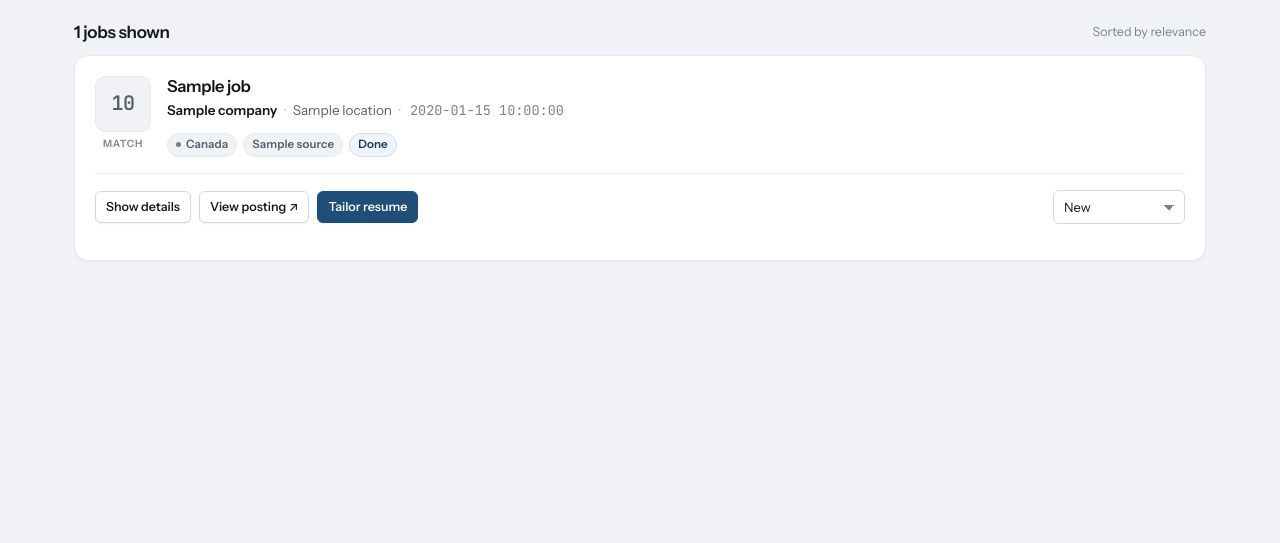
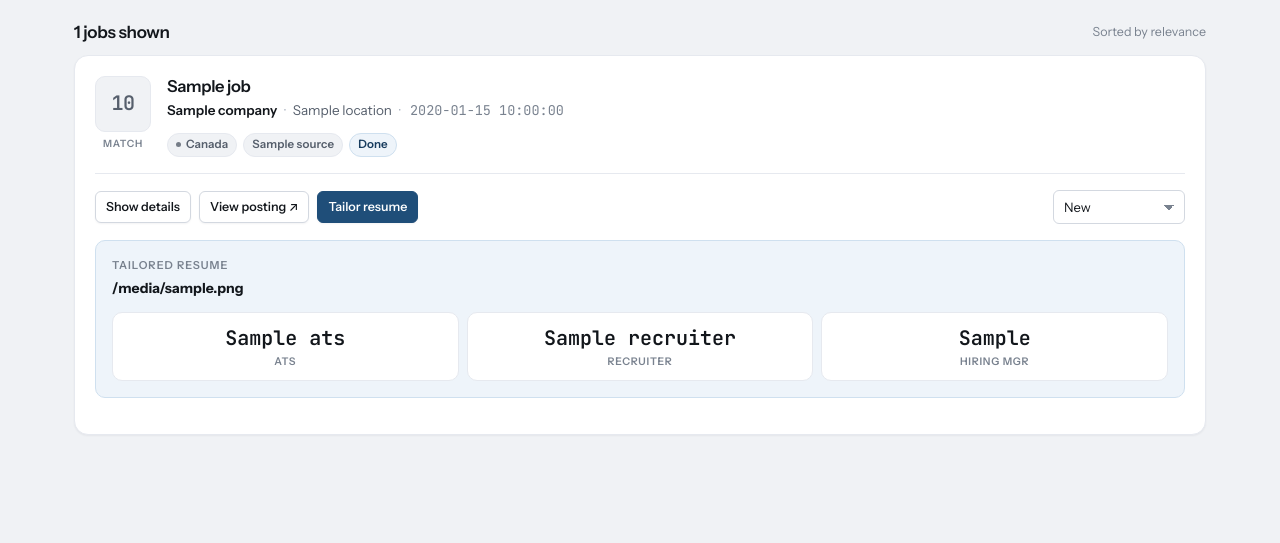
Before and after one commit to Toecyn/job_apply, a Flask app: template Job_Apply/templates/index.html in a window 1280 px wide. Shown: the part 621-1164 px from the top of the page. Before the commit the page ends 881 px from the top, so only its background shows below. Run offline with Flask 3, Linux system fonts and the light colour scheme; the template is opened without the code that fills it: most values are stand-ins (such as "Sample title", 1, 10 or a date in 2020).

Commit message:
Add a real download link for tailored resumes
resume_path has always been the actual Blob URL, but nothing in the UI
ever linked to it — the modal and job card both showed it as plain
text, and the job card's result panel was never populated from a job's
existing tailor_result on page load, only right after generating it in
the same browser session. Parse tailor_result in get_jobs_data() (same
pattern already used for score_reasons/score_gaps) and render an <a>
wherever the filename was previously shown as plain text.

Co-Authored-By: Claude Sonnet 5 <noreply@anthropic.com>

```diff
--- a/Job_Apply/app.py
+++ b/Job_Apply/app.py
@@ -88,6 +88,15 @@ def get_jobs_data(status="all", market="all", min_score=70, fresh_hours=72):
                     j[f] = json.loads(j[f])
                 except Exception:
                     j[f] = []
+        # Written by cron_tailor.py once a tailored resume finishes generating
+        # (see /api/jobs/<id>/tailor-status) — parsed here so the job card can
+        # render its download link/gate scores on page load, not just right
+        # after generating it in the same browser session.
+        if j.get("tailor_result"):
+            try:
+                j["tailor_result"] = json.loads(j["tailor_result"])
+            except Exception:
+                j["tailor_result"] = None
         result.append(j)
     return result
 
--- a/Job_Apply/templates/index.html
+++ b/Job_Apply/templates/index.html
@@ -441,7 +441,19 @@ a.stat.active{border-color:var(--accent);background:var(--accent-soft);box-shado
       <div class="jd">{{ job.description|truncate(3000) }}</div>
     </div>
 
-    <div class="result-box" id="tailor-result-{{ job.id }}"></div>
+    <div class="result-box{{ ' show' if job.tailor_result and job.tailor_result.status == 'done' else '' }}" id="tailor-result-{{ job.id }}">
+      {% if job.tailor_result and job.tailor_result.status == 'done' %}
+      <div class="eyebrow">Tailored resume</div>
+      <div style="margin-top:4px"><a href="{{ job.tailor_result.resume_path }}" target="_blank" rel="noopener"><strong>{{ job.tailor_result.filename or job.tailor_result.resume_path }}</strong></a></div>
+      {% if job.tailor_result.gate_scores %}
+      <div class="gate-grid">
+        <div class="gate"><div class="n">{{ job.tailor_result.gate_scores.ats if job.tailor_result.gate_scores.ats is not none else '—' }}</div><div class="l">ATS</div></div>
+        <div class="gate"><div class="n">{{ job.tailor_result.gate_scores.recruiter if job.tailor_result.gate_scores.recruiter is not none else '—' }}</div><div class="l">Recruiter</div></div>
+        <div class="gate"><div class="n">{{ job.tailor_result.gate_scores.hiring_manager if job.tailor_result.gate_scores.hiring_manager is not none else '—' }}</div><div class="l">Hiring mgr</div></div>
+      </div>
+      {% endif %}
+      {% endif %}
+    </div>
     <div class="followup" id="followup-{{ job.id }}"></div>
   </article>
   {% endfor %}
@@ -705,7 +717,8 @@ function pollTailorStatus(jobId, btn){
 }
 
 function renderTailorResult(jobId, d){
-  var h='<div class="notice notice-ok">Saved as <strong>'+(d.filename||d.resume_path||'resume')+'</strong></div>';
+  var name=d.filename||d.resume_path||'resume';
+  var h='<div class="notice notice-ok">Saved as '+(d.resume_path ? '<a href="'+d.resume_path+'" target="_blank" rel="noopener"><strong>'+name+'</strong></a>' : '<strong>'+name+'</strong>')+'</div>';
   if(d.jd_narrative) h+='<div style="margin-top:16px"><div class="eyebrow">JD narrative</div><p class="muted">'+d.jd_narrative+'</p></div>';
   if(d.gate_scores){
     h+='<div style="margin-top:16px"><div class="eyebrow">Gate scores</div><div class="gate-grid">'+
@@ -725,7 +738,8 @@ function renderTailorResult(jobId, d){
   var res=document.getElementById('tailor-result-'+jobId);
   if(res){
     res.classList.add('show');
-    res.innerHTML='<div class="eyebrow">Tailored resume</div><div style="margin-top:4px"><strong>'+(d.filename||d.resume_path)+'</strong></div>'+
+    res.innerHTML='<div class="eyebrow">Tailored resume</div><div style="margin-top:4px">'+
+      (d.resume_path ? '<a href="'+d.resume_path+'" target="_blank" rel="noopener"><strong>'+name+'</strong></a>' : '<strong>'+name+'</strong>')+'</div>'+
       (d.gate_scores ? '<div class="gate-grid">'+
         '<div class="gate"><div class="n">'+(d.gate_scores.ats!=null?d.gate_scores.ats:'—')+'</div><div class="l">ATS</div></div>'+
         '<div class="gate"><div class="n">'+(d.gate_scores.recruiter!=null?d.gate_scores.recruiter:'—')+'</div><div class="l">Recruiter</div></div>'+
```
